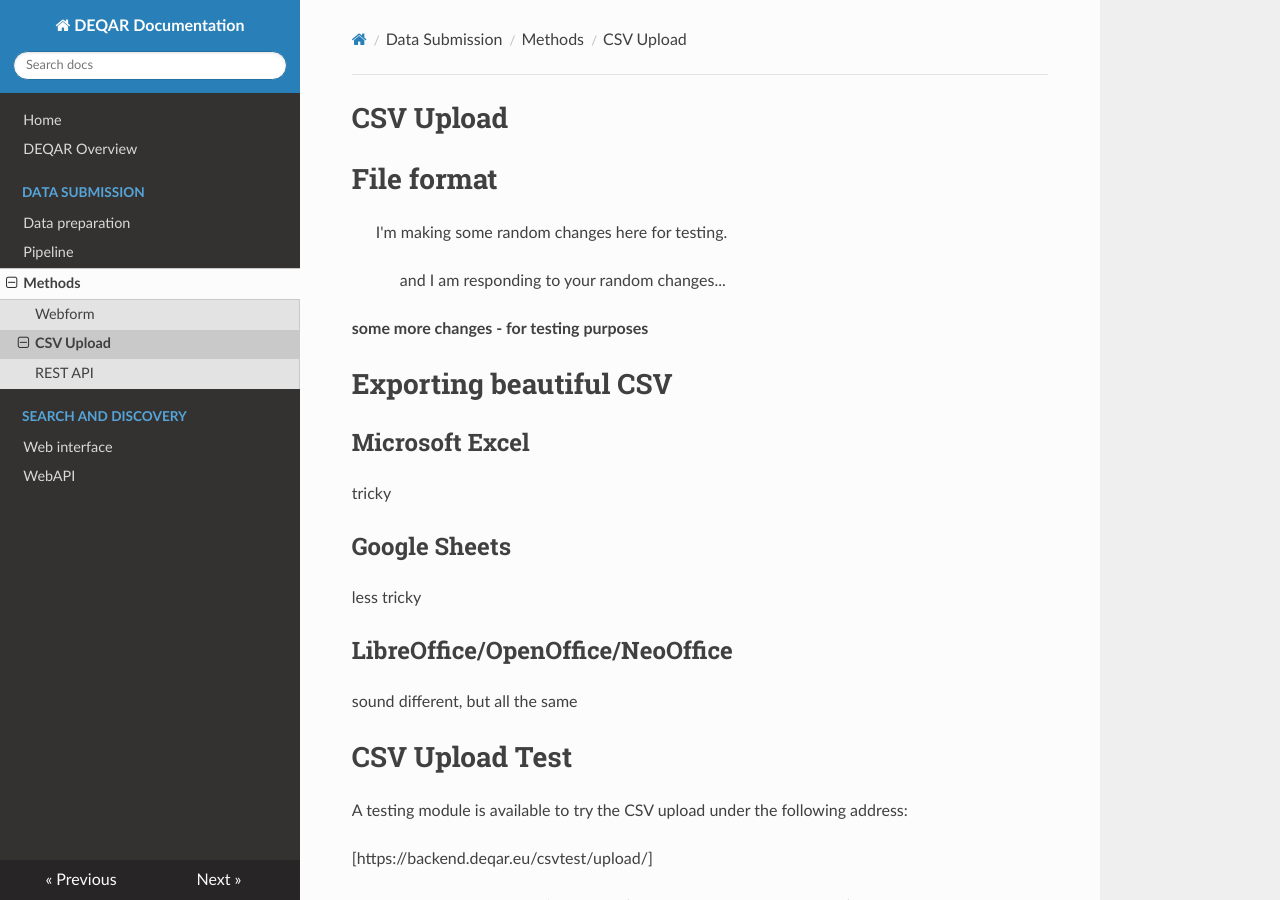
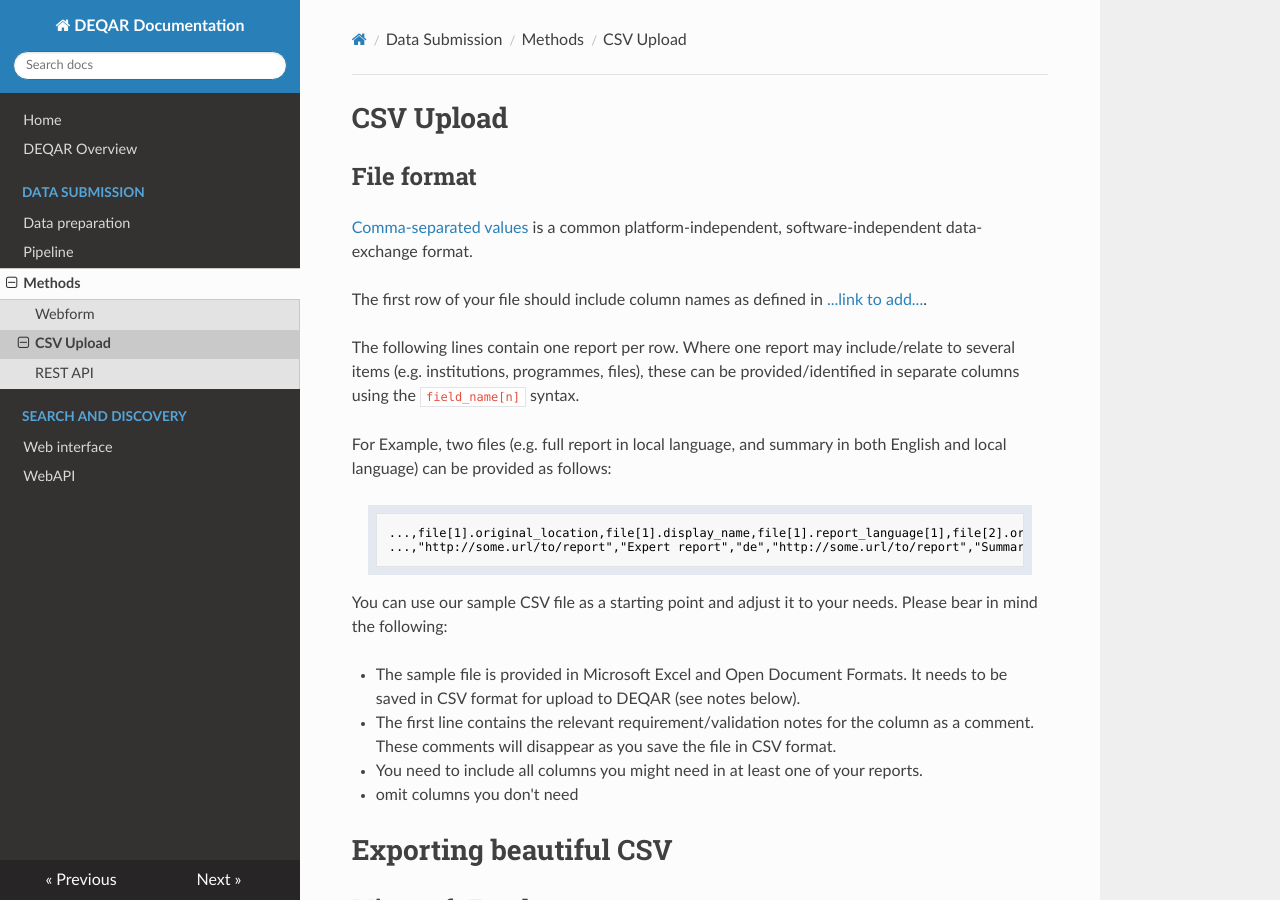
Before and after one commit to EQAR/deqar-docs, an MkDocs documentation site: the page built from docs/csv_upload.md, in a window 1280 px wide and 900 px high. Built offline with MkDocs 1.6.1, drawn with Linux system fonts in a browser that asks for light colours; nearby versions of some CDN libraries; old or Windows-style settings are respelled for this version of MkDocs.

Commit message:
csv_upload (work in progress)

````diff
--- a/docs/csv_upload.md
+++ b/docs/csv_upload.md
@@ -1,10 +1,25 @@
 File format
-===========
+-----------
 
-> I'm making some random changes here for testing.
->> and I am responding to your random changes...
+[Comma-separated values](https://en.wikipedia.org/wiki/Comma-separated_values) is a common platform-independent, software-independent data-exchange format.
 
-**some more changes - for testing purposes**
+The first row of your file should include column names as defined in [...link to add...](http://www.deqar.eu).
+
+The following lines contain one report per row. Where one report may include/relate to several items (e.g. institutions, programmes, files), these can be provided/identified in separate columns using the `field_name[n]` syntax.
+
+For Example, two files (e.g. full report in local language, and summary in both English and local language) can be provided as follows:
+
+```csv
+...,file[1].original_location,file[1].display_name,file[1].report_language[1],file[2].original_location,file[2].display_name,file[2].report_language[1],file[2].report_language[1],...
+...,"http://some.url/to/report","Expert report","de","http://some.url/to/report","Summary","en","de",...
+```
+
+You can use our sample CSV file as a starting point and adjust it to your needs. Please bear in mind the following:
+
+ - The sample file is provided in Microsoft Excel and Open Document Formats. It needs to be saved in CSV format for upload to DEQAR (see notes below).
+ - The first line contains the relevant requirement/validation notes for the column as a comment. These comments will disappear as you save the file in CSV format.
+ - You need to include all columns you might need in at least one of your reports.
+ - omit columns you don't need
 
 Exporting beautiful CSV
 =======================
````
